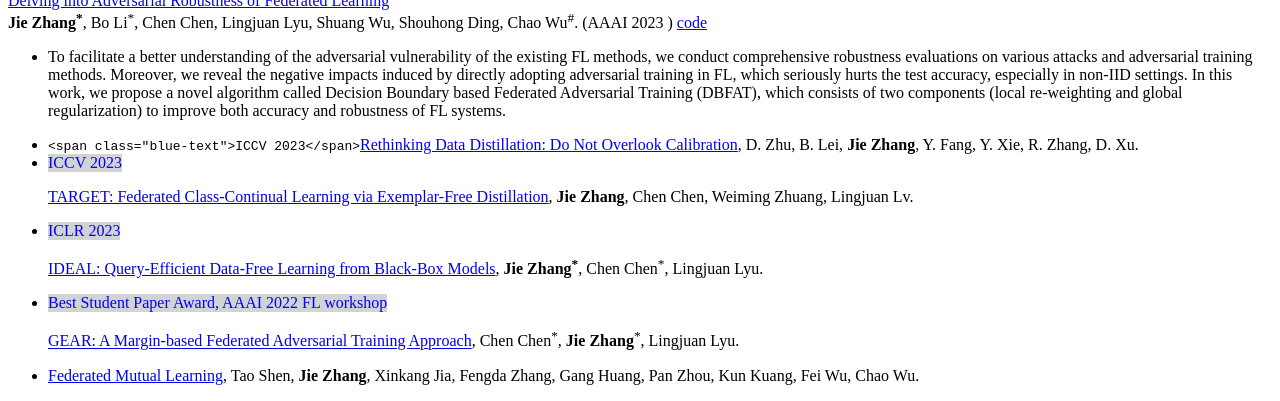
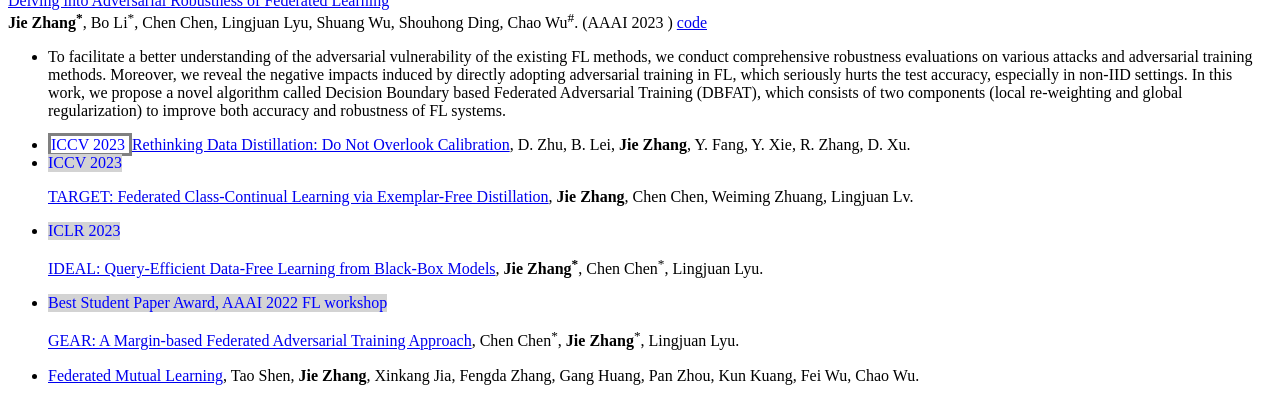
Before and after one commit to zj-jayzhang/zj-jayzhang.github.io, a Jekyll site: the page built from _pages/includes/pub.md, in a window 1280 px wide and 900 px high, scrolled down 5811 px, cut to the strip 499-900 px from the top of the window. Built offline with Jekyll 4.4.1, drawn with Linux system fonts in a browser that asks for light colours; our own code applies the rules of GitHub Pages for plain Markdown files.

Commit message:
Update pub.md

```diff
--- a/_pages/includes/pub.md
+++ b/_pages/includes/pub.md
@@ -72,7 +72,7 @@ Calibration), which calibrates the logits before softmax cross-entropy according
 </div>
 </div>
 
-- `<span class="blue-text">ICCV 2023</span>`[Rethinking Data Distillation: Do Not Overlook Calibration](https://arxiv.org/abs/2307.12463), D. Zhu, B. Lei, **Jie Zhang**, Y. Fang, Y. Xie, R. Zhang, D. Xu.
+- <span style="color: blue; border: solid gray;"> ICCV 2023 </span> [Rethinking Data Distillation: Do Not Overlook Calibration](https://arxiv.org/abs/2307.12463), D. Zhu, B. Lei, **Jie Zhang**, Y. Fang, Y. Xie, R. Zhang, D. Xu.
 - <div class="box"><span class="blue-text">ICCV 2023</span></div>[TARGET: Federated Class-Continual Learning via Exemplar-Free Distillation](https://arxiv.org/abs/2303.06937), **Jie Zhang**, Chen Chen, Weiming Zhuang, Lingjuan Lv.
 - <div class="box"><span class="blue-text">ICLR 2023</span></div>[IDEAL: Query-Efficient Data-Free Learning from Black-Box Models](https://openreview.net/pdf?id=ConT6H7MWL), **Jie Zhang<sup>*</sup>**, Chen Chen<sup>*</sup>, Lingjuan Lyu.
 - <div class="box"><span class="blue-text">Best Student Paper Award, AAAI 2022 FL workshop</span></div>[GEAR: A Margin-based Federated Adversarial Training Approach](https://federated-learning.org/fl-aaai-2022/Papers/FL-AAAI-22_paper_34.pdf), Chen Chen<sup>*</sup>, **Jie Zhang**<sup>*</sup>, Lingjuan Lyu.
```
